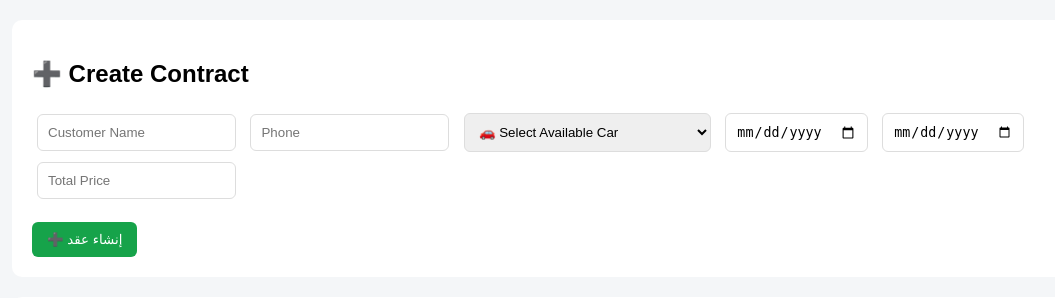
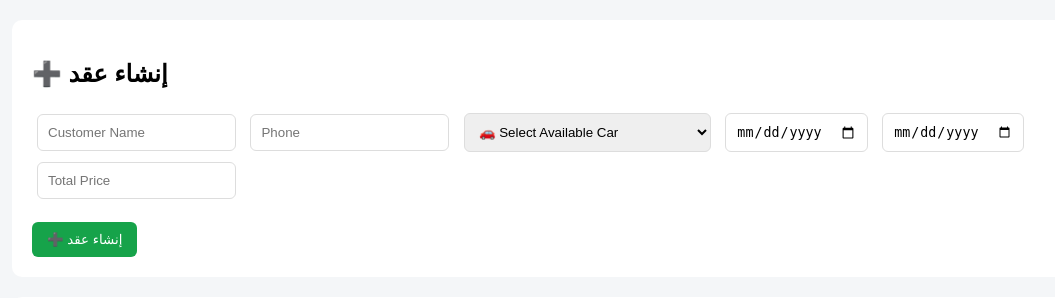
Before and after one commit to bkawash-ops/car-rental, a Flask app: page /contracts in a window 1280 px wide. Shown: the part 56-354 px from the top of the page, without its empty margins (8-1063 px from the left). Run offline with Flask 3, Linux system fonts and the light colour scheme; a user stored in the database is signed in; data comes from the database, SQL or seed files in the repository; data that the repository does not hold is empty.

Commit message:
Update contracts.html

```diff
--- a/templates/contracts.html
+++ b/templates/contracts.html
@@ -98,7 +98,7 @@
 
     <!-- CREATE CONTRACT -->
     <div class="card">
-        <h2>➕ Create Contract</h2>
+        <h2>➕ إنشاء عقد</h2>
 
         <form method="POST" action="/create_contract">
 
```
